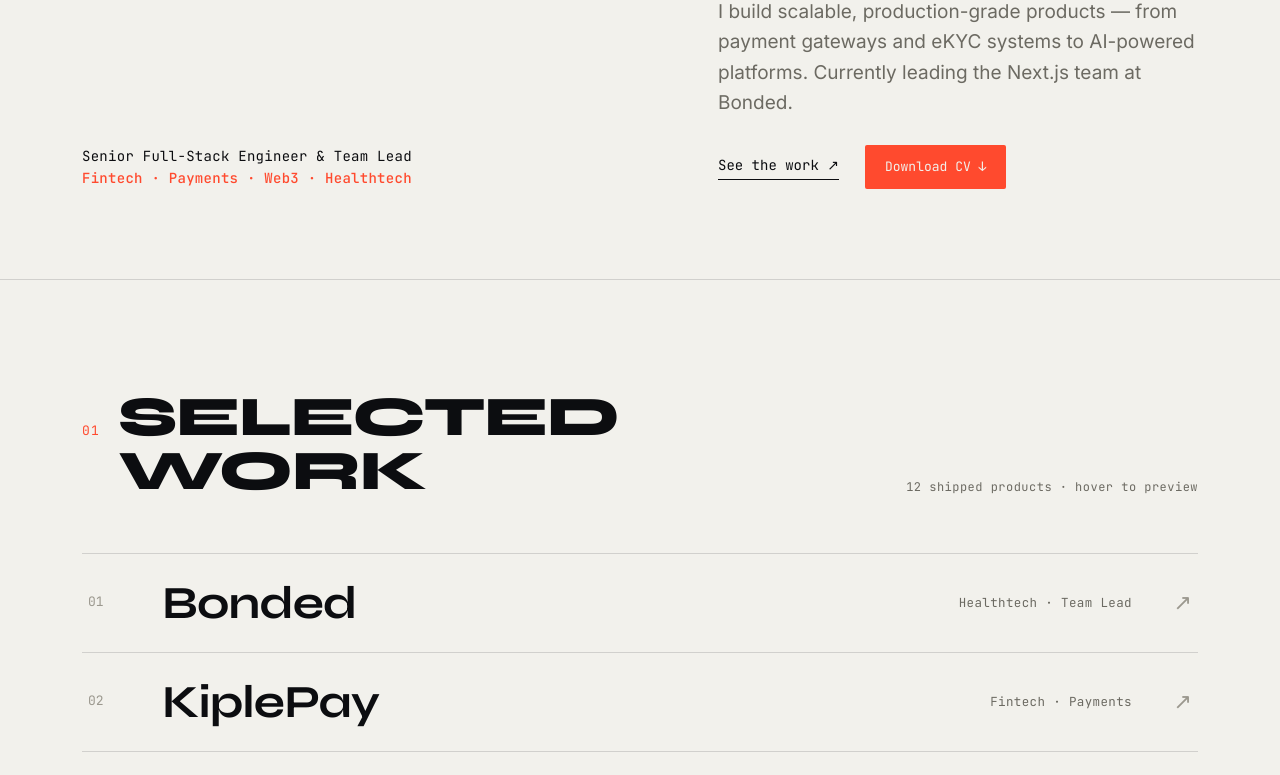
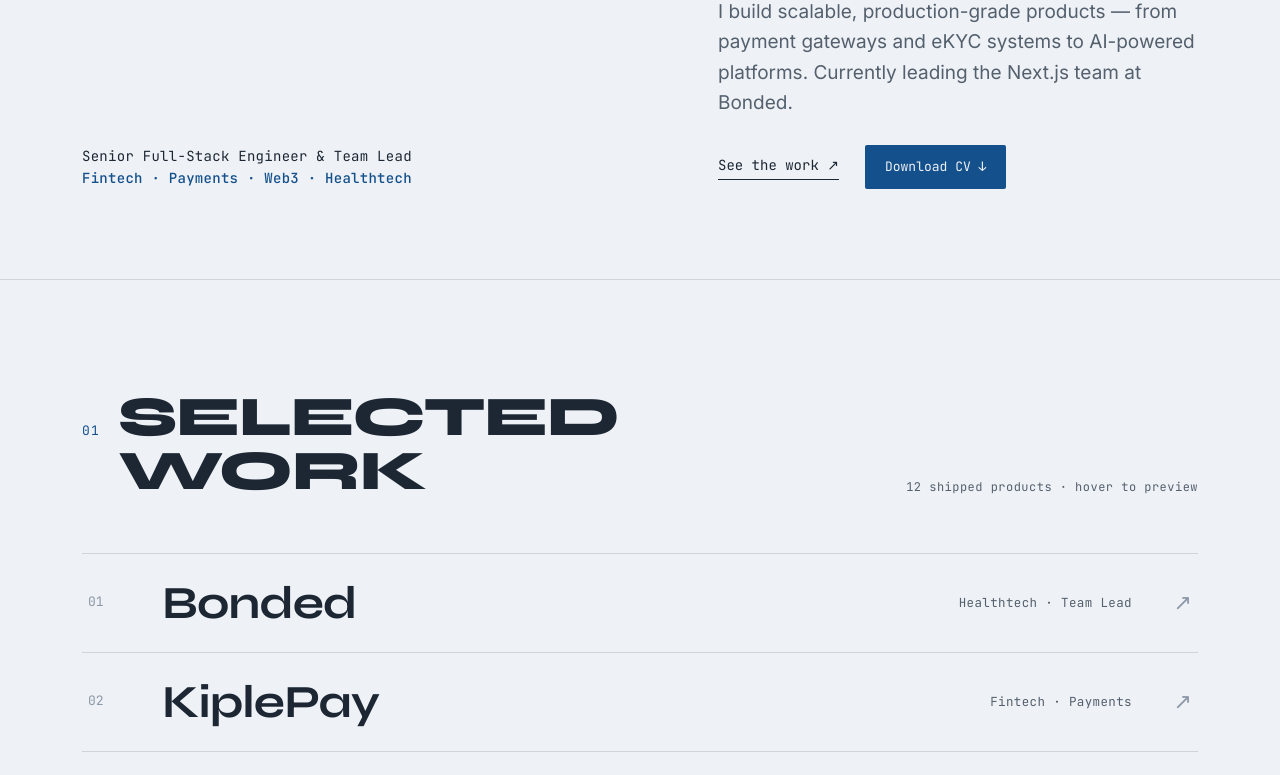
Before and after one commit to zaynnqureshi17/zaynnqureshi17.github.io, a plain HTML site: page index.html in a window 1280 px wide. Shown: the part 546-1321 px from the top of the page. Drawn offline with Linux system fonts and the light colour scheme.

Commit message:
Portfolio: match CV color theme (slate ink, deep blue accent, cool light bg)

```diff
--- a/index.html
+++ b/index.html
@@ -11,14 +11,14 @@
     <link href="https://fonts.googleapis.com/css2?family=Syne:wght@600;700;800&family=Inter:wght@400;500;600&family=JetBrains+Mono:wght@400;500&display=swap" rel="stylesheet" />
     <style>
       :root {
-        --paper: #f2f1ec;
-        --paper-2: #ecebe4;
-        --ink: #0c0d10;
-        --muted: #6c6a62;
-        --faint: #9b988e;
-        --accent: #ff4a2e;
-        --line: rgba(12, 13, 16, 0.14);
-        --line-soft: rgba(12, 13, 16, 0.07);
+        --paper: #eef1f5;
+        --paper-2: #e3e8ef;
+        --ink: #1c2733;
+        --muted: #54606d;
+        --faint: #8d99a8;
+        --accent: #14508c;
+        --line: rgba(28, 39, 51, 0.14);
+        --line-soft: rgba(28, 39, 51, 0.07);
         --maxw: 1180px;
       }
       * { box-sizing: border-box; margin: 0; padding: 0; }
@@ -130,7 +130,7 @@
 
       .reveal { opacity: 0; transform: translateY(20px); transition: opacity 0.7s ease, transform 0.7s cubic-bezier(0.2, 0.7, 0.2, 1); }
       .reveal.in { opacity: 1; transform: none; }
-      @keyframes pulse { 0%, 100% { box-shadow: 0 0 0 0 rgba(255, 74, 46, 0.5); } 50% { box-shadow: 0 0 0 6px rgba(255, 74, 46, 0); } }
+      @keyframes pulse { 0%, 100% { box-shadow: 0 0 0 0 rgba(20, 80, 140, 0.5); } 50% { box-shadow: 0 0 0 6px rgba(20, 80, 140, 0); } }
 
       @media (max-width: 860px) {
         .wrap { padding: 0 22px; }
```
